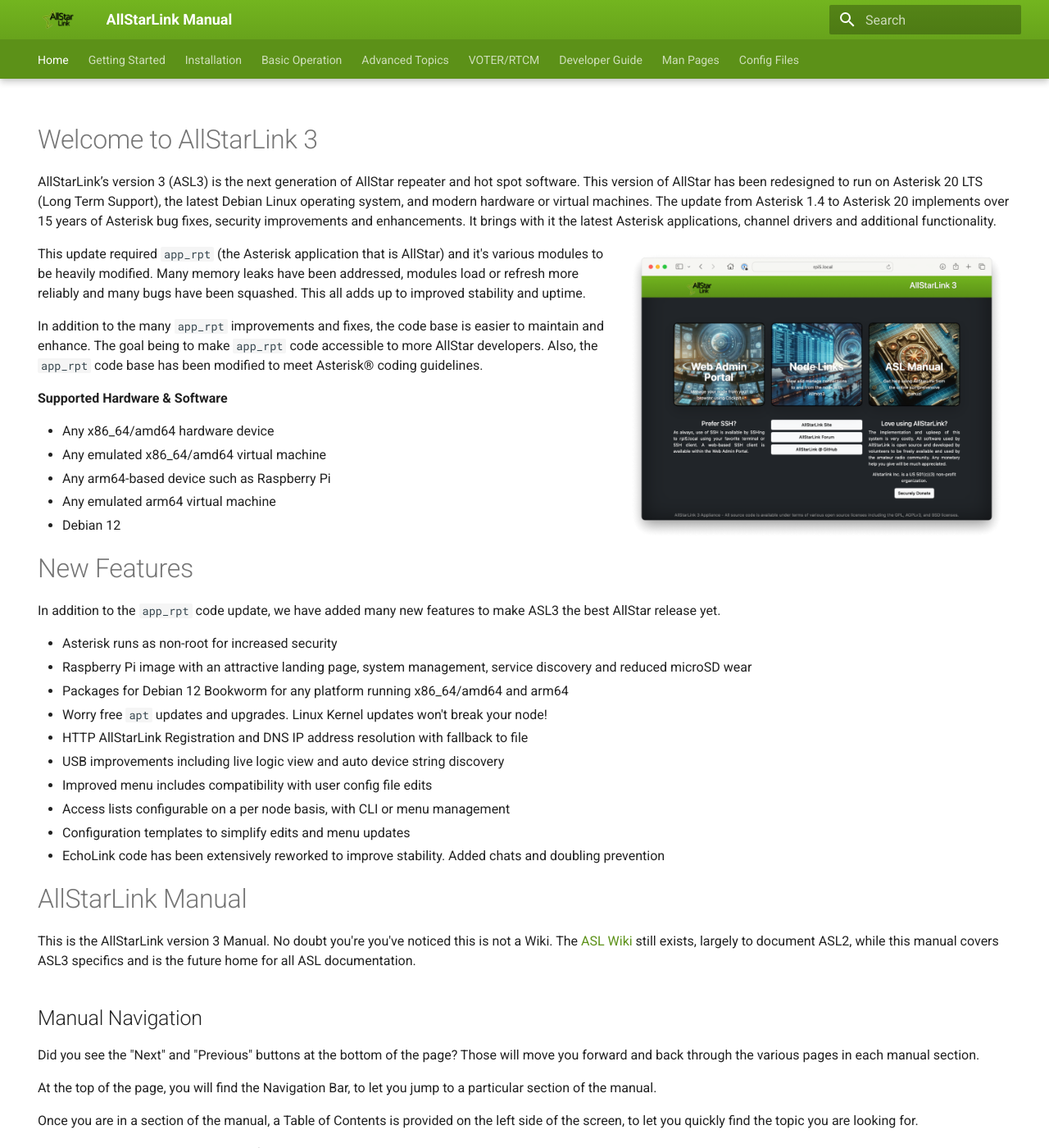
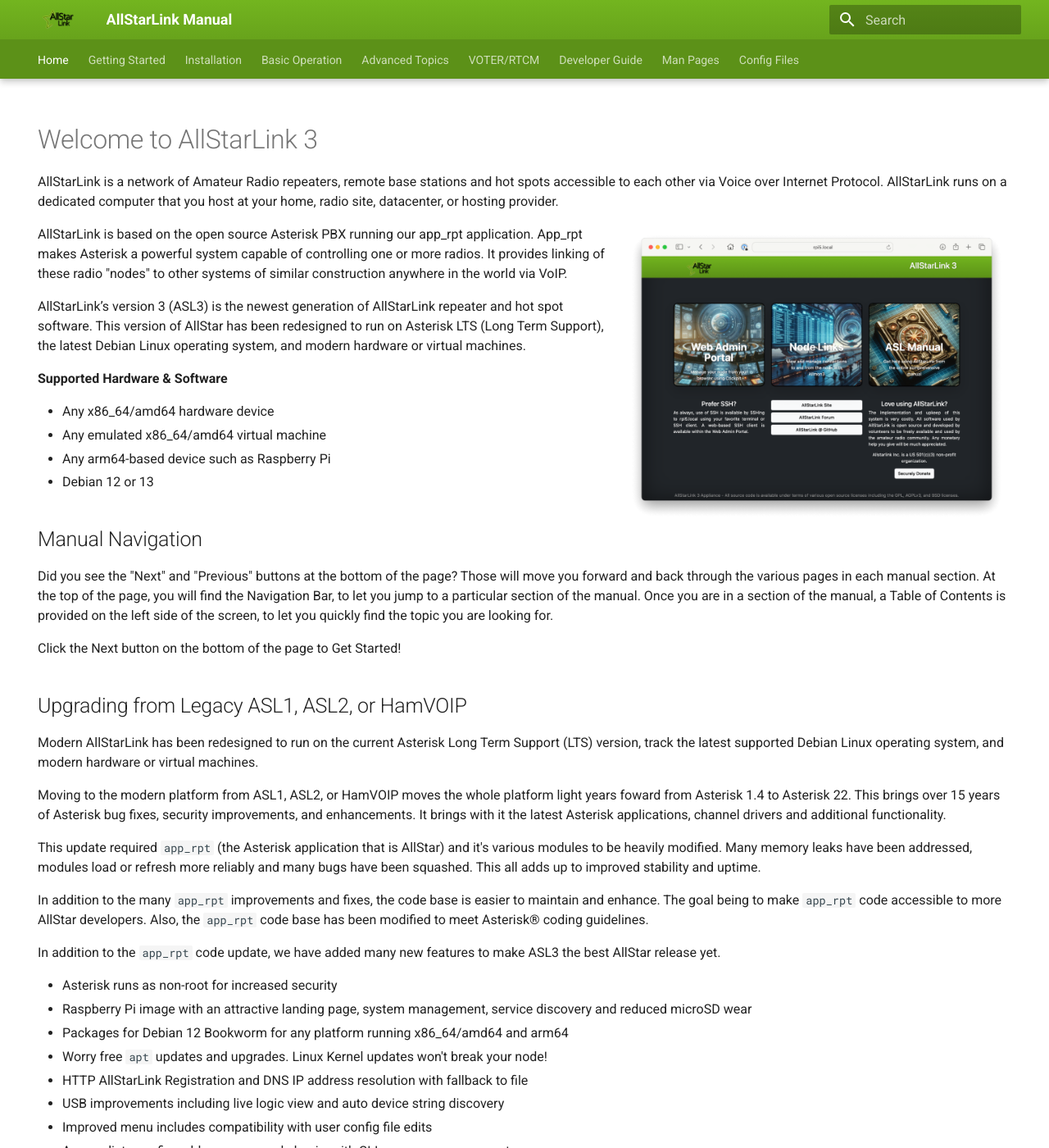
Before and after one commit to AllStarLink/ASL3-Manual, an MkDocs documentation site: the page built from docs/index.md, in a window 1280 px wide and 1400 px high. Shown: the whole window at 82% size. Built offline with MkDocs 1.6.1 and Material for MkDocs 9.7.7, drawn with Linux system fonts in a browser that asks for light colours; some of the changed text lies outside the part shown.

Commit message:
modernization and style fixes

```diff
--- a/docs/index.md
+++ b/docs/index.md
@@ -4,23 +4,36 @@
   - toc
 ---
 # Welcome to AllStarLink 3
-AllStarLink’s version 3 (ASL3) is the next generation of AllStar repeater and hot spot software. This version of AllStar has been redesigned to run on Asterisk 20 LTS (Long Term Support), the latest Debian Linux operating system, and modern hardware or virtual machines. The update from Asterisk 1.4 to Asterisk 20 implements over 15 years of Asterisk bug fixes, security improvements and enhancements. It brings with it the latest Asterisk applications, channel drivers and additional functionality.
+AllStarLink is a network of Amateur Radio repeaters, remote base stations and hot spots accessible to each other via Voice over Internet Protocol. AllStarLink runs on a dedicated computer that you host at your home, radio site, datacenter, or hosting provider.
 
 ![AllStarLink Landing Page](img/pi-appl-landing.png){ width=40% align=right }
 
-This update required `app_rpt` (the Asterisk application that is AllStar) and it's various modules to be heavily modified. Many memory leaks have been addressed, modules load or refresh more reliably and many bugs have been squashed. This all adds up to improved stability and uptime.
+ AllStarLink is based on the open source Asterisk PBX running our app_rpt application. App_rpt makes Asterisk a powerful system capable of controlling one or more radios. It provides linking of these radio "nodes" to other systems of similar construction anywhere in the world via VoIP.
 
-In addition to the many `app_rpt` improvements and fixes, the code base is easier to maintain and enhance. The goal being to make `app_rpt` code accessible to more AllStar developers. Also, the `app_rpt` code base has been modified to meet Asterisk® coding guidelines.
+AllStarLink’s version 3 (ASL3) is the newest generation of AllStarLink repeater and hot spot software. This version of AllStar has been redesigned to run on Asterisk LTS (Long Term Support), the latest Debian Linux operating system, and modern hardware or virtual machines.
 
 **Supported Hardware & Software**
 
 * Any x86_64/amd64 hardware device
 * Any emulated x86_64/amd64 virtual machine
 * Any arm64-based device such as Raspberry Pi
-* Any emulated arm64 virtual machine
-* Debian 12
+* Debian 12 or 13
 
-# New Features
+## Manual Navigation
+Did you see the "Next" and "Previous" buttons at the bottom of the page? Those will move you forward and back through the various pages in each manual section. At the top of the page, you will find the Navigation Bar, to let you jump to a particular section of the manual. Once you are in a section of the manual, a Table of Contents is provided on the left side of the screen, to let you quickly find the topic you are looking for.
+
+Click the Next button on the bottom of the page to Get Started!
+
+## Upgrading from Legacy ASL1, ASL2, or HamVOIP
+Modern AllStarLink has been redesigned to run on the current Asterisk Long Term Support (LTS) version, track the latest supported Debian Linux operating system, and modern hardware or virtual machines.
+
+Moving to the modern platform from ASL1, ASL2, or HamVOIP moves the whole platform light years
+foward from Asterisk 1.4 to Asterisk 22. This brings over 15 years of Asterisk bug fixes, security improvements, and enhancements. It brings with it the latest Asterisk applications, channel drivers and additional functionality.
+
+This update required `app_rpt` (the Asterisk application that is AllStar) and it's various modules to be heavily modified. Many memory leaks have been addressed, modules load or refresh more reliably and many bugs have been squashed. This all adds up to improved stability and uptime.
+
+In addition to the many `app_rpt` improvements and fixes, the code base is easier to maintain and enhance. The goal being to make `app_rpt` code accessible to more AllStar developers. Also, the `app_rpt` code base has been modified to meet Asterisk® coding guidelines.
+
 In addition to the `app_rpt` code update, we have added many new features to make ASL3 the best AllStar release yet.
 
 * Asterisk runs as non-root for increased security
@@ -34,17 +47,6 @@
 * Configuration templates to simplify edits and menu updates
 * EchoLink code has been extensively reworked to improve stability. Added chats and doubling prevention
 
-# AllStarLink Manual
-This is the AllStarLink version 3 Manual. No doubt you're you've noticed this is not a Wiki. The [ASL Wiki](https://wiki.allstarlink.org) still exists, largely to document ASL2, while this manual covers ASL3 specifics and is the future home for all ASL documentation.
-
-## Manual Navigation
-Did you see the "Next" and "Previous" buttons at the bottom of the page? Those will move you forward and back through the various pages in each manual section.
-
-At the top of the page, you will find the Navigation Bar, to let you jump to a particular section of the manual.
-
-Once you are in a section of the manual, a Table of Contents is provided on the left side of the screen, to let you quickly find the topic you are looking for.
-
-Click the Next button on the bottom of the page to Get Started!
 
 <!--
 ![AllStarLink Landing Page](assets/AllstarLink-StarBlack.png){ width="100"}
--- a/docs/stylesheets/extra.css
+++ b/docs/stylesheets/extra.css
@@ -1,3 +1,19 @@
+.md-header {
+    color: white;
+}
+
+.md-tabs {
+    color: white;
+}
+
+.md-search__button {
+    color: white;
+}
+
+.md-search__button::after {
+    color: black;
+}
+
 [data-md-color-scheme="allstarlink"] {
     /* Primary color shades */
 
--- a/mkdocs.yml
+++ b/mkdocs.yml
@@ -16,7 +16,7 @@
   - pymdownx.emoji:
       emoji_index: !!python/name:material.extensions.emoji.twemoji
       emoji_generator: !!python/name:material.extensions.emoji.to_svg
-copyright: Copyright &copy; 2025 AllStarLink Inc.
+copyright: Copyright &copy; 2024-2026 AllStarLink Inc.
 theme:
   name: material
   features:
```
